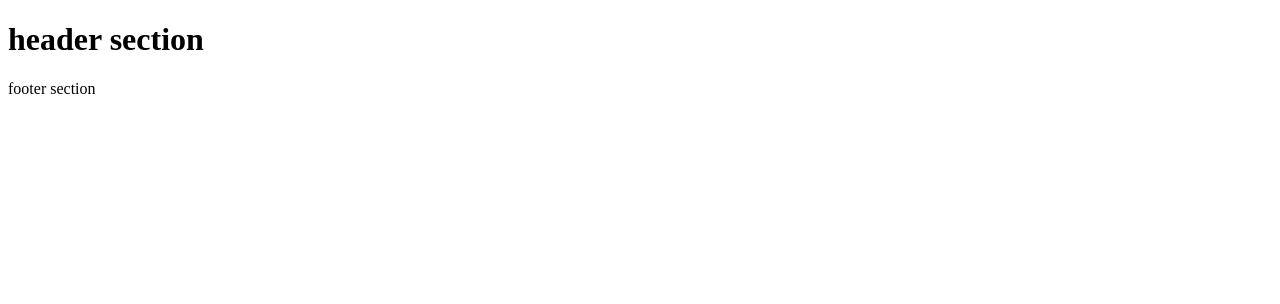
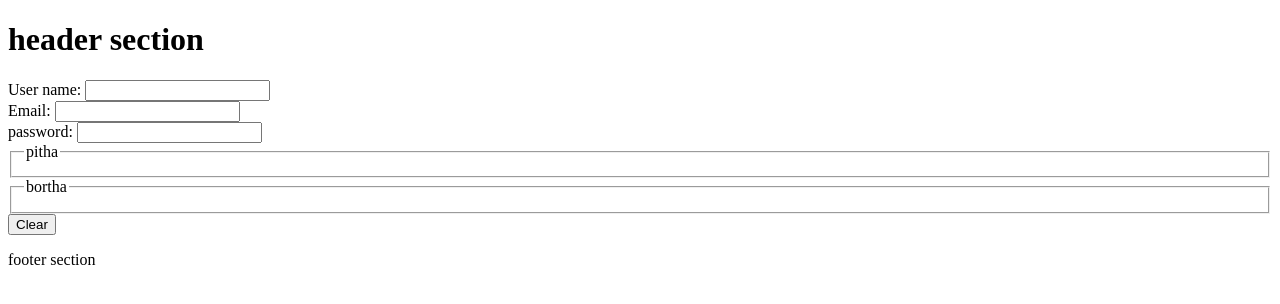
Before and after one commit to MD-Moniruzzaman-Arafat/Module-4, a plain HTML site: page index.html in a window 1280 px wide. Drawn offline with Linux system fonts and the light colour scheme.

Commit message:
html form input,label,fieldset,legend,textarea,submit

```diff
--- a/index.html
+++ b/index.html
@@ -28,6 +28,28 @@
         </section>
         <section>
             <div>
+                <form>
+                    <label for="name">
+                        User name:
+                        <input type="text" name="name" id="name">
+                    </label><br>
+                    <label for="email">
+                        Email:
+                        <input type="email" name="email" id="name">
+                    </label><br>
+                    <label for="password">
+                        password:
+                        <input type="password" name="password" id="password">
+                    </label>
+                    <fieldset>
+                        <legend>pitha</legend>
+
+                    </fieldset>
+                    <fieldset>
+                        <legend>bortha</legend>
+                    </fieldset>
+                    <input type="reset" value="Clear">
+                </form>
 
             </div>
         </section>
```
Also changed, not shown: note.txt.
